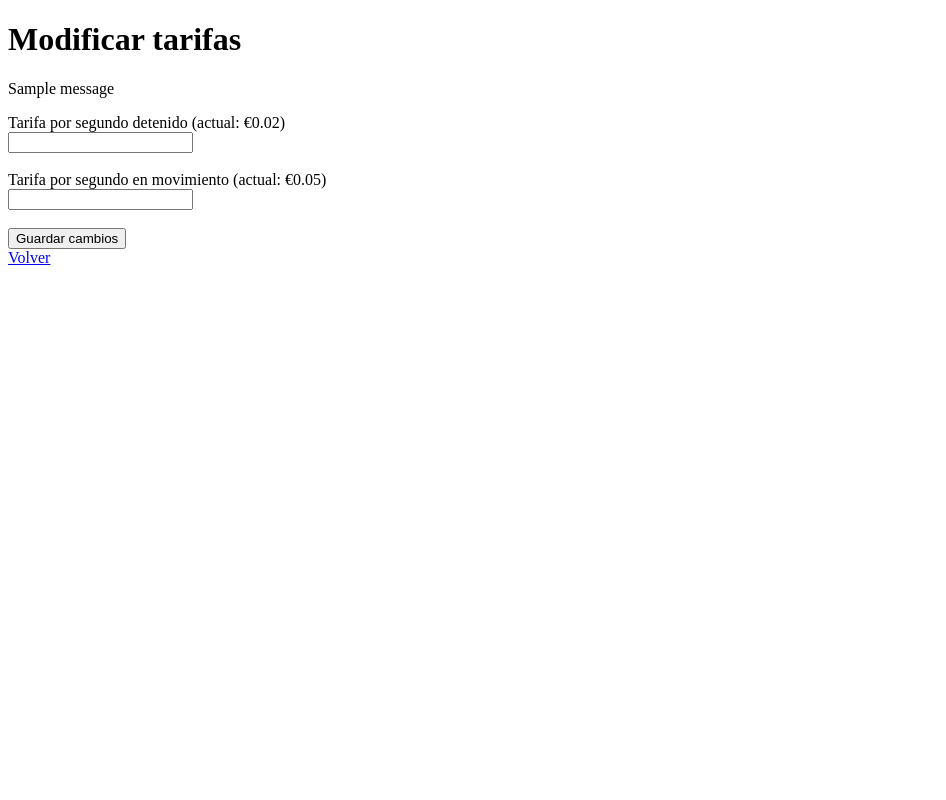
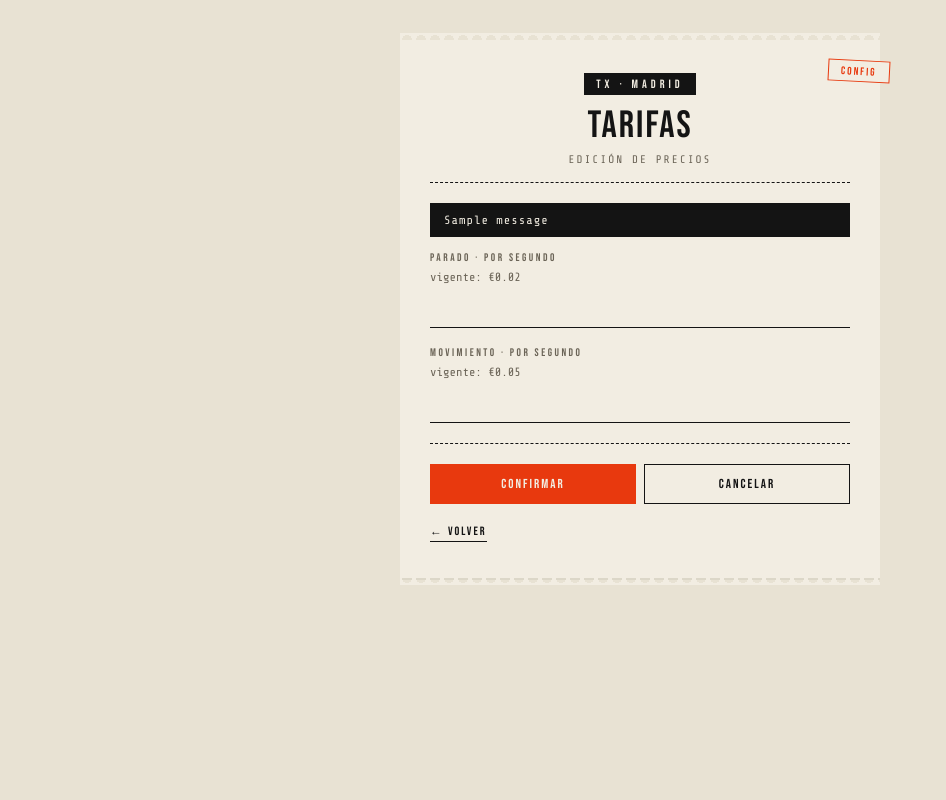
Before and after one commit to arinbasco/P1.Ari-Taximeter, a Flask app: page /tarifas in a window 1280 px wide. Shown: the whole page, without its empty margins (0-946 px from the left). Run offline with Flask 3, Linux system fonts and the light colour scheme; one stand-in notice (Sample message) is shown.

Commit message:
Diseño visual ticket de taxi, README final con niveles y tablero Kanban

```diff
--- a/app.py
+++ b/app.py
@@ -83,7 +83,7 @@ def resumen():
     cursor.execute("SELECT fecha, duracion, tiempo_detenido, tiempo_movimiento, precio FROM trips WHERE user_id = ? ORDER BY id DESC LIMIT 1", (session['user_id'],))
     viaje = cursor.fetchone()
     conn.close()
-    return render_template('resumen.html', viaje=viaje)
+    return render_template('resumen.html', viaje=viaje, rate_stopped=taxi.rate_stopped, rate_moving=taxi.rate_moving)
 
 @app.route('/reset', methods=['POST'])
 def reset():
--- /dev/null
+++ b/static/style.css
@@ -0,0 +1,205 @@
+:root {
+  --paper: #F2EDE2;
+  --ink: #141414;
+  --ink-soft: #6b6457;
+  --ink-faint: #b0a796;
+  --fire: #E8390E;
+}
+
+* { box-sizing: border-box; margin: 0; padding: 0; }
+
+body {
+  font-family: 'Barlow', sans-serif;
+  background: #E8E2D3;
+  color: var(--ink);
+  min-height: 100vh;
+  padding: 40px 20px;
+  display: flex;
+  align-items: flex-start;
+  justify-content: center;
+}
+
+.ticket {
+  position: relative;
+  background: var(--paper);
+  padding: 32px 30px 36px;
+  width: 100%;
+  max-width: 480px;
+  box-shadow: 0 2px 0 rgba(0,0,0,0.05);
+}
+.ticket::before, .ticket::after {
+  content: '';
+  position: absolute;
+  left: 0; right: 0;
+  height: 14px;
+  background-image: radial-gradient(circle at 7px 7px, transparent 5px, var(--paper) 5px);
+  background-size: 14px 14px;
+}
+.ticket::before { top: -7px; }
+.ticket::after { bottom: -7px; }
+
+.ticket-head {
+  text-align: center;
+  padding-bottom: 16px;
+  border-bottom: 1.5px dashed var(--ink);
+  margin-bottom: 20px;
+}
+.brand-mark {
+  display: inline-block;
+  font-family: 'Bebas Neue', sans-serif;
+  font-size: 12px;
+  letter-spacing: 4px;
+  background: var(--ink);
+  color: var(--paper);
+  padding: 4px 12px 3px;
+  margin-bottom: 12px;
+}
+.brand-title {
+  font-family: 'Bebas Neue', sans-serif;
+  font-size: 38px;
+  letter-spacing: 2px;
+  line-height: 1;
+  font-weight: 400;
+}
+.brand-sub {
+  font-family: 'Share Tech Mono', monospace;
+  font-size: 11px;
+  color: var(--ink-soft);
+  margin-top: 8px;
+  letter-spacing: 2px;
+  text-transform: uppercase;
+}
+.screen-tag {
+  position: absolute;
+  top: 20px;
+  right: -10px;
+  transform: rotate(3deg);
+  font-family: 'Bebas Neue', sans-serif;
+  font-size: 11px;
+  letter-spacing: 2px;
+  color: var(--fire);
+  border: 1.5px solid var(--fire);
+  padding: 4px 12px 3px;
+  background: var(--paper);
+}
+
+.meter-block { text-align: center; padding: 16px 0 8px; }
+.meter-label {
+  font-family: 'Bebas Neue', sans-serif;
+  font-size: 12px;
+  letter-spacing: 3px;
+  color: var(--ink-soft);
+  margin-bottom: 6px;
+}
+.meter-value {
+  font-family: 'Share Tech Mono', monospace;
+  font-size: 64px;
+  color: var(--fire);
+  line-height: 1;
+}
+.meter-value .cur { font-size: 32px; vertical-align: 20px; margin-right: 6px; }
+
+.divider { border: none; border-top: 1.5px dashed var(--ink); margin: 20px 0; }
+
+.actions { display: grid; grid-template-columns: 1fr 1fr; gap: 8px; }
+.actions form { margin: 0; }
+.actions button, .nav-row button, .act-link {
+  width: 100%;
+  font-family: 'Bebas Neue', sans-serif;
+  font-size: 13px;
+  letter-spacing: 2px;
+  padding: 11px 8px;
+  text-align: center;
+  border: 1.5px solid var(--ink);
+  background: var(--paper);
+  color: var(--ink);
+  cursor: pointer;
+  text-decoration: none;
+  display: block;
+  transition: all 0.15s;
+}
+.actions button:hover, .nav-row button:hover, .act-link:hover {
+  background: var(--ink);
+  color: var(--paper);
+}
+.actions button.solid { background: var(--ink); color: var(--paper); }
+.actions button.solid:hover { background: var(--paper); color: var(--ink); }
+.actions button.fire { background: var(--fire); border-color: var(--fire); color: var(--paper); }
+.actions button.fire:hover { background: var(--paper); color: var(--fire); }
+
+.nav-row { display: flex; gap: 8px; margin-top: 8px; }
+.nav-row form { flex: 1; }
+.nav-row button, .nav-row .act-link { font-size: 11px; padding: 9px 8px; }
+
+.field-row { display: flex; flex-direction: column; gap: 6px; margin-bottom: 18px; }
+.field-label {
+  font-family: 'Bebas Neue', sans-serif;
+  font-size: 11px;
+  letter-spacing: 2.5px;
+  color: var(--ink-soft);
+}
+.field-current { font-family: 'Share Tech Mono', monospace; font-size: 12px; color: var(--ink-soft); }
+.field-row input {
+  font-family: 'Share Tech Mono', monospace;
+  font-size: 20px;
+  color: var(--ink);
+  border: none;
+  border-bottom: 1.5px solid var(--ink);
+  padding: 6px 0 8px;
+  background: transparent;
+  width: 100%;
+  outline: none;
+}
+.field-row input:focus { border-bottom-color: var(--fire); }
+
+.flash {
+  background: var(--ink);
+  color: var(--paper);
+  padding: 10px 14px;
+  margin-bottom: 14px;
+  font-family: 'Share Tech Mono', monospace;
+  font-size: 12px;
+  letter-spacing: 1px;
+}
+
+.receipt-line { display: flex; align-items: baseline; font-family: 'Share Tech Mono', monospace; font-size: 13px; margin: 8px 0; }
+.receipt-line .key { color: var(--ink-soft); text-transform: uppercase; letter-spacing: 1px; }
+.receipt-line .dots { flex: 1; border-bottom: 1px dotted var(--ink); margin: 0 8px; transform: translateY(-3px); }
+.receipt-line .val { color: var(--ink); }
+.receipt-line.total { font-size: 15px; margin-top: 12px; }
+.receipt-line.total .key { font-family: 'Bebas Neue', sans-serif; font-size: 16px; letter-spacing: 2px; color: var(--ink); }
+.receipt-line.total .val { color: var(--fire); font-size: 26px; }
+
+.receipt-split { display: flex; align-items: baseline; font-family: 'Share Tech Mono', monospace; font-size: 13px; margin: 10px 0; gap: 8px; }
+.receipt-split .key { color: var(--ink); text-transform: uppercase; letter-spacing: 1px; }
+.receipt-split .dots { flex: 1; border-bottom: 1px dotted var(--ink); transform: translateY(-3px); }
+.receipt-split .mid { color: var(--ink-faint); font-size: 12px; padding: 0 2px; }
+.receipt-split .val { color: var(--ink); }
+
+.stamp {
+  position: absolute;
+  bottom: 26px;
+  right: 26px;
+  font-family: 'Bebas Neue', sans-serif;
+  font-size: 14px;
+  letter-spacing: 3px;
+  color: var(--fire);
+  border: 2px solid var(--fire);
+  padding: 6px 14px 5px;
+  transform: rotate(-6deg);
+  opacity: 0.85;
+}
+
+.hist-head { display: grid; grid-template-columns: 1fr auto auto; gap: 14px; font-family: 'Bebas Neue', sans-serif; font-size: 11px; letter-spacing: 2px; color: var(--ink-soft); padding-bottom: 6px; border-bottom: 1.5px solid var(--ink); margin-bottom: 4px; }
+.hist-row { display: grid; grid-template-columns: 1fr auto auto; gap: 14px; font-family: 'Share Tech Mono', monospace; font-size: 12px; padding: 10px 0; border-bottom: 1px dotted var(--ink); align-items: baseline; }
+.hist-row .date { color: var(--ink); }
+.hist-row .dur { color: var(--ink-soft); }
+.hist-row .price { color: var(--fire); }
+.empty-state { font-family: 'Share Tech Mono', monospace; font-size: 12px; color: var(--ink-soft); text-align: center; padding: 30px 0; }
+
+.back-link { display: inline-block; margin-top: 20px; font-family: 'Bebas Neue', sans-serif; font-size: 12px; letter-spacing: 2px; color: var(--ink); text-decoration: none; border-bottom: 1.5px solid var(--ink); padding-bottom: 2px; }
+.back-link:hover { color: var(--fire); border-color: var(--fire); }
+.logout-link { display: block; text-align: center; margin-top: 24px; font-family: 'Bebas Neue', sans-serif; font-size: 11px; letter-spacing: 2px; color: var(--ink-soft); text-decoration: none; }
+.logout-link:hover { color: var(--fire); }
+
+.error { color: var(--fire); font-family: 'Share Tech Mono', monospace; font-size: 12px; text-align: center; margin-bottom: 14px; }
--- a/templates/tarifas.html
+++ b/templates/tarifas.html
@@ -2,78 +2,46 @@
 <html lang="es">
 <head>
     <meta charset="UTF-8">
-    <title>Taximeter - Tarifas</title>
-    <style>
-        .modal-overlay {
-            display: none;
-            position: fixed;
-            inset: 0;
-            background: rgba(0,0,0,0.5);
-            justify-content: center;
-            align-items: center;
-        }
-        .modal-overlay.activo {
-            display: flex;
-        }
-        .modal {
-            background: white;
-            padding: 2rem;
-            border-radius: 8px;
-            text-align: center;
-            min-width: 300px;
-        }
-        .modal h3 {
-            margin-top: 0;
-        }
-        .modal-botones {
-            display: flex;
-            gap: 1rem;
-            justify-content: center;
-            margin-top: 1.5rem;
-        }
-    </style>
+    <title>Tarifas - Taximeter</title>
+    <link rel="preconnect" href="https://fonts.googleapis.com">
+    <link rel="preconnect" href="https://fonts.gstatic.com" crossorigin>
+    <link href="https://fonts.googleapis.com/css2?family=Bebas+Neue&family=Barlow:wght@400;500&family=Share+Tech+Mono&display=swap" rel="stylesheet">
+    <link rel="stylesheet" href="{{ url_for('static', filename='style.css') }}">
 </head>
 <body>
-    <h1>Modificar tarifas</h1>
+    <div class="ticket">
+        <div class="screen-tag">CONFIG</div>
+        <div class="ticket-head">
+            <div class="brand-mark">TX · MADRID</div>
+            <h1 class="brand-title">TARIFAS</h1>
+            <div class="brand-sub">EDICIÓN DE PRECIOS</div>
+        </div>
 
-    {% for mensaje in get_flashed_messages() %}
-        <p>{{ mensaje }}</p>
-    {% endfor %}
+        {% for mensaje in get_flashed_messages() %}
+            <div class="flash">{{ mensaje }}</div>
+        {% endfor %}
 
-    <form id="form-tarifas" method="POST">
-        <input type="hidden" name="confirmacion" value="1">
-        <label>Tarifa por segundo detenido (actual: €{{ rate_stopped }})</label><br>
-        <input type="number" step="0.01" name="rate_stopped" required><br><br>
-        <label>Tarifa por segundo en movimiento (actual: €{{ rate_moving }})</label><br>
-        <input type="number" step="0.01" name="rate_moving" required><br><br>
-        <button type="button" onclick="abrirModal()">Guardar cambios</button>
-    </form>
+        <form method="POST">
+            <div class="field-row">
+                <div class="field-label">PARADO · POR SEGUNDO</div>
+                <div class="field-current">vigente: €{{ rate_stopped }}</div>
+                <input type="number" step="0.01" name="rate_stopped" required>
+            </div>
+            <div class="field-row">
+                <div class="field-label">MOVIMIENTO · POR SEGUNDO</div>
+                <div class="field-current">vigente: €{{ rate_moving }}</div>
+                <input type="number" step="0.01" name="rate_moving" required>
+            </div>
 
-    <a href="/">Volver</a>
+            <hr class="divider">
 
-    <div class="modal-overlay" id="modal-overlay">
-        <div class="modal">
-            <h3>¿Confirmás los cambios?</h3>
-            <p>Se actualizarán las tarifas con los nuevos valores.</p>
-            <div class="modal-botones">
-                <button onclick="document.getElementById('form-tarifas').submit()">Sí, actualizar</button>
-                <button onclick="cerrarModal()">Cancelar</button>
+            <div class="actions">
+                <button type="submit" name="confirmacion" value="1" class="fire">CONFIRMAR</button>
+                <button type="submit" name="confirmacion" value="0">CANCELAR</button>
             </div>
-        </div>
+        </form>
+
+        <a href="/" class="back-link">← VOLVER</a>
     </div>
-
-    <script>
-        function abrirModal() {
-            var form = document.getElementById('form-tarifas');
-            if (!form.checkValidity()) {
-                form.reportValidity();
-                return;
-            }
-            document.getElementById('modal-overlay').classList.add('activo');
-        }
-        function cerrarModal() {
-            document.getElementById('modal-overlay').classList.remove('activo');
-        }
-    </script>
 </body>
 </html>
```
Also changed, not shown: templates/historial.html (+30 -25 lines), templates/index.html (+33 -32 lines), templates/login.html (+29 -11 lines), templates/resumen.html (+47 -12 lines), README.md, taximeter.db, 1 other file.
